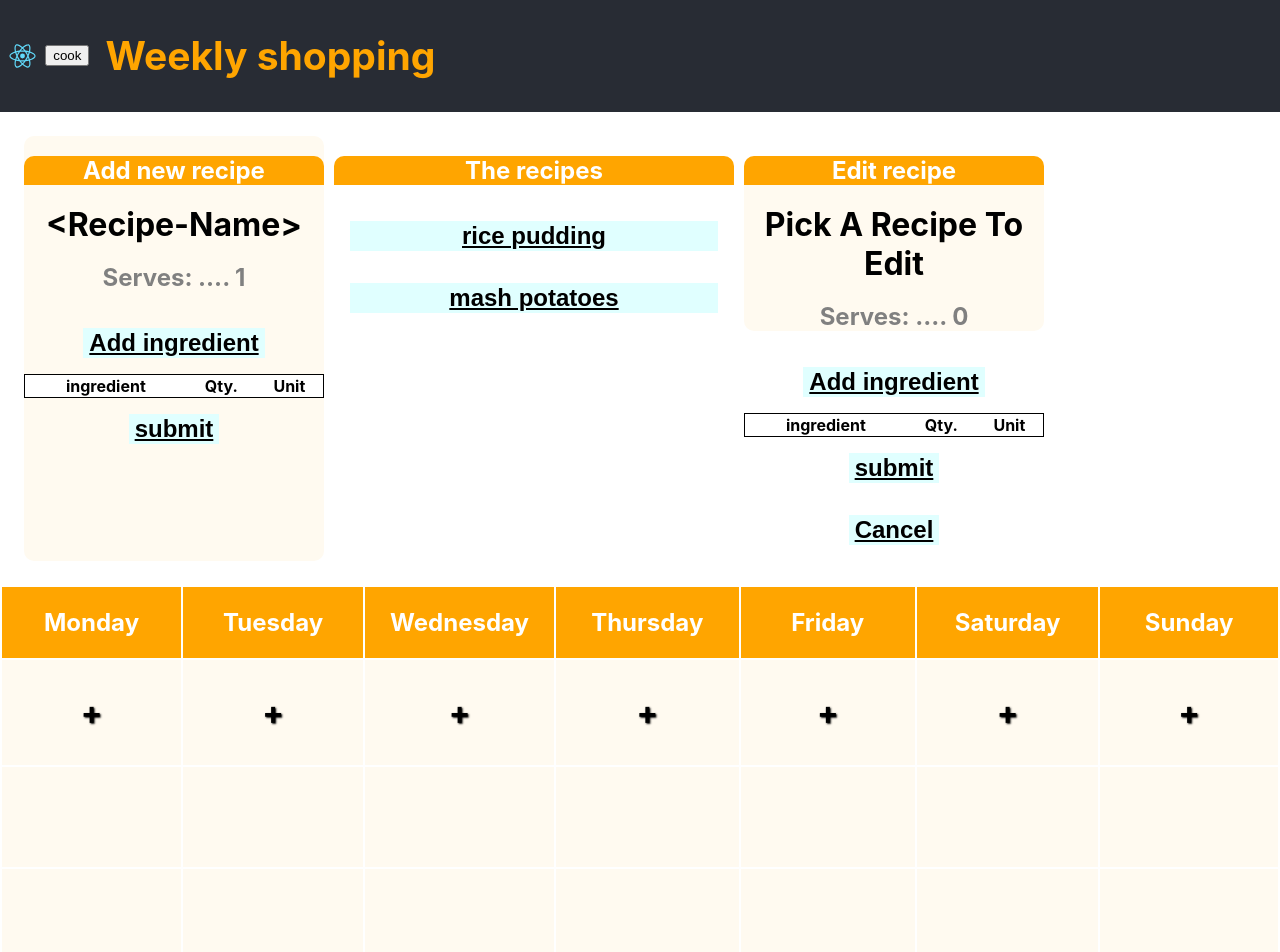
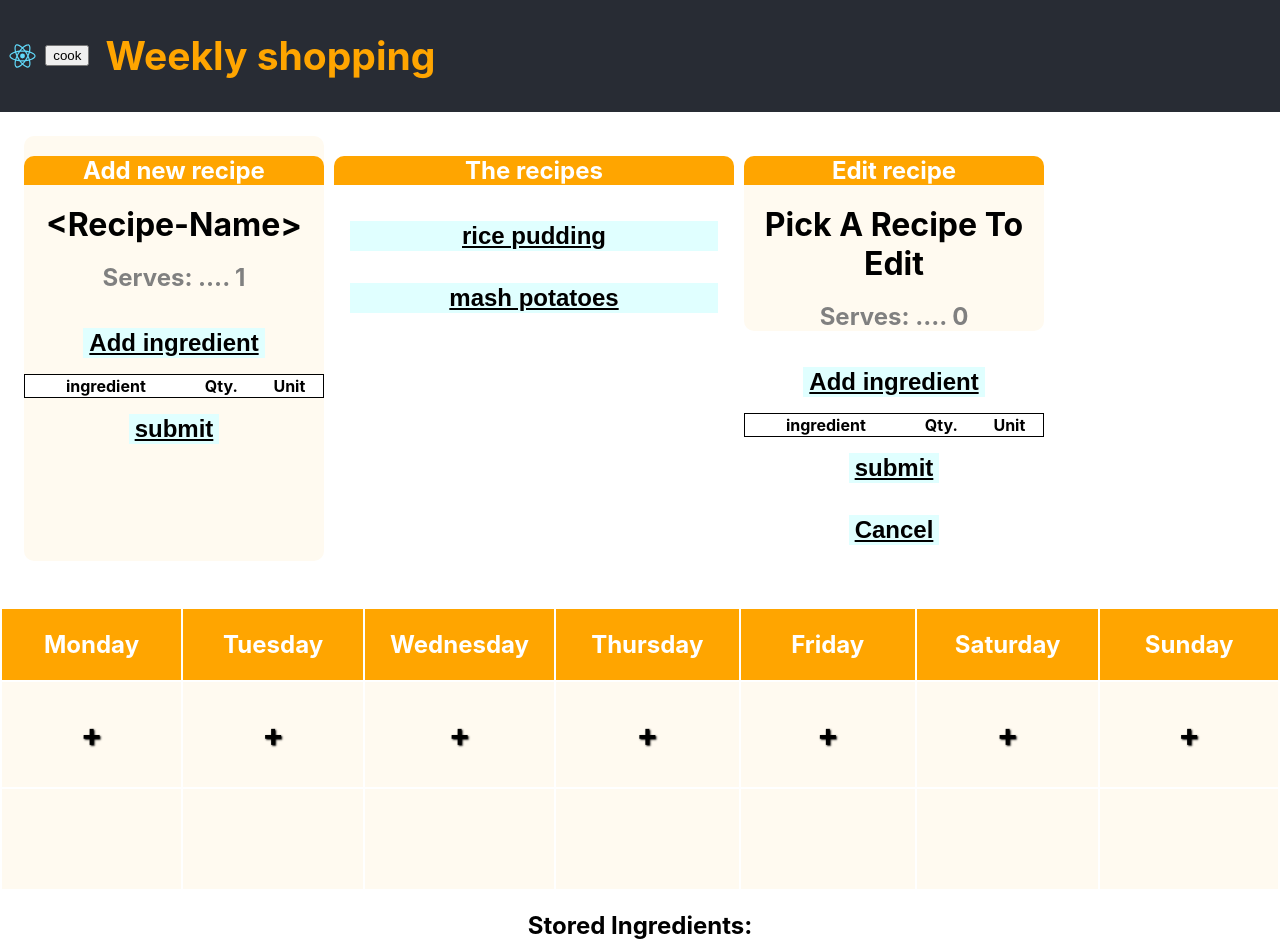
Before and after one commit to manandearth/weekly-shopping, a React (Create React App) app: page / in a window 1280 px wide. Shown: the top 952 px of the page. Built offline with nearby package versions, Linux system fonts and the light colour scheme.

Commit message:
Update `WeeklyView` column range

```diff
--- a/src/components/WeeklyView.js
+++ b/src/components/WeeklyView.js
@@ -20,8 +20,10 @@
 
 render(){
   const weekdays = ['Monday', 'Tuesday', 'Wednesday', 'Thursday', 'Friday', 'Saturday', 'Sunday'];
+  const longestColumn = _.max(weekdays.map(weekday => this.mealsByDay(weekday).length));
 		return(
       <div>
+        <h1>{weekdays.map(weekday => this.mealsByDay(weekday))}</h1>
         <table>
           <thead>
             <tr className='top-bar'>{weekdays.map(day =>
@@ -40,7 +42,7 @@
                   </td>)
                 }</tr>
             {/* consecutive rows */}
-            {[2, 3, 4, 5].map(row =>
+            {_.range(2, _.max([2, longestColumn + 2]) + 1).map(row =>
               <tr className='weekly-view-cell'>
                 {weekdays.map(weekday =>
                   this.mealsByDay(weekday)
```
